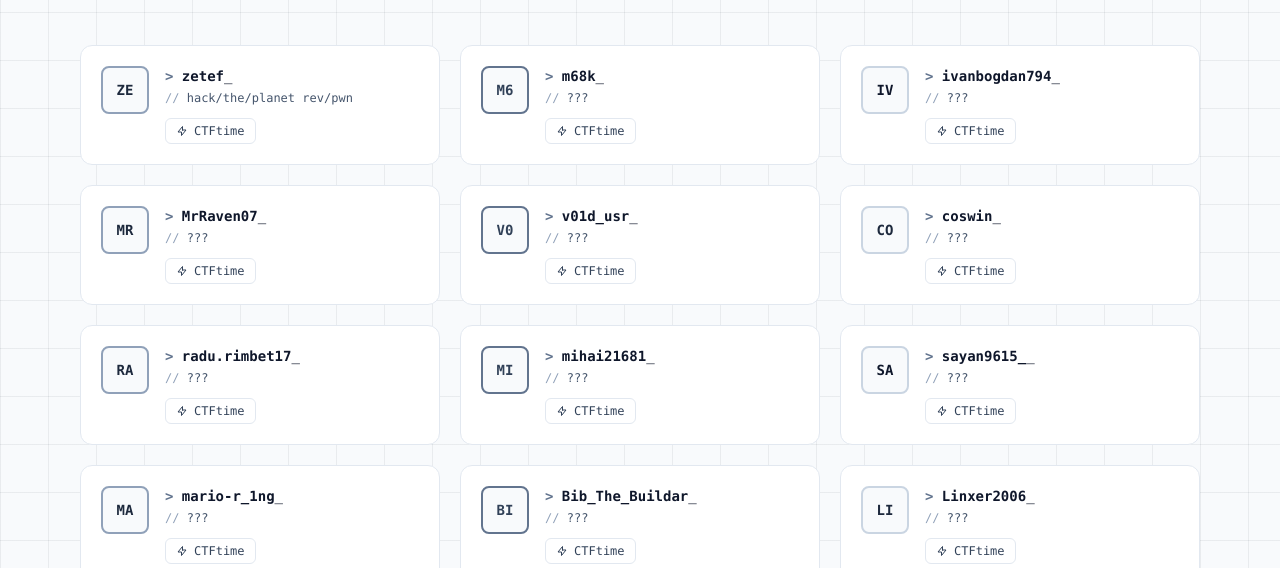
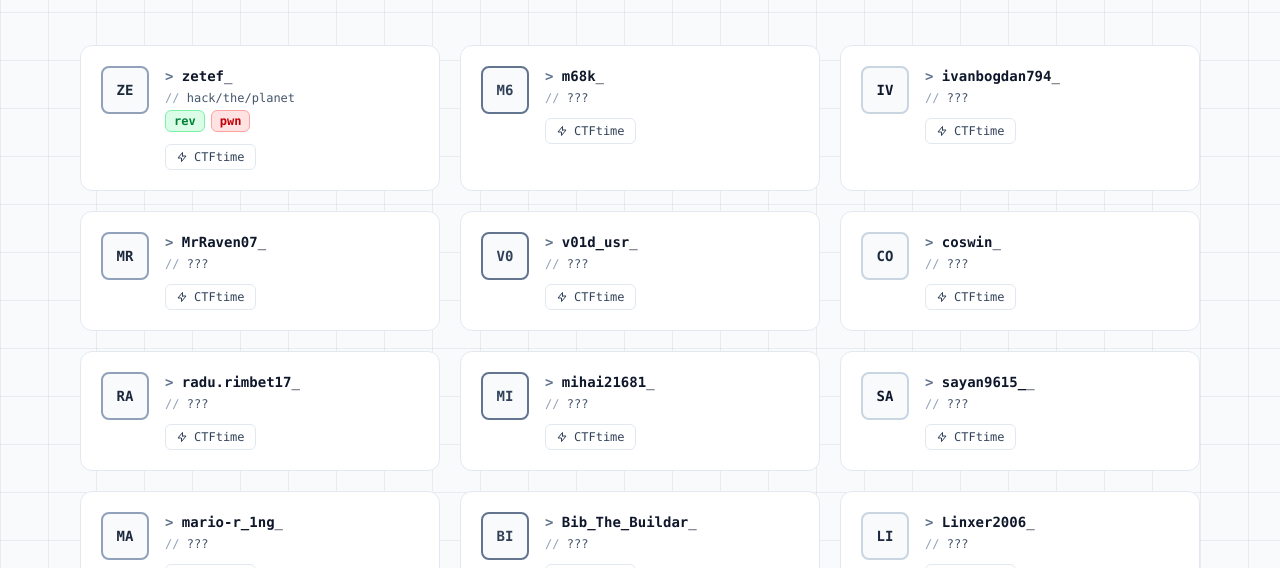
Before and after one commit to CarabusIoanSebastian/sett49_site, an Astro site: page /team in a window 1280 px wide. Shown: the part 228-796 px from the top of the page. Built offline with nearby package versions, Linux system fonts and the light colour scheme; Astro itself is replaced by a stand-in of ours.

Commit message:
add category cells

```diff
--- a/src/pages/team.astro
+++ b/src/pages/team.astro
@@ -2,6 +2,7 @@
 import Layout from '../layouts/Layout.astro';
 import ctftimeData from '../data/ctftime.json';
 import manualData from '../data/manual.json';
+import { Image } from 'astro:assets';
 
 // Combină membrii din CTFtime cu membrii adăugați manual (ex: cei fără cont încă)
 const roleMap: Record<string, string> = manualData.memberRoles || {};
@@ -23,8 +24,36 @@ const members = [
     })),
 ];
 
+// Poze de profil: pune src/assets/avatars/<handle>.(png|jpg|jpeg|webp) - fallback la initiale
+const avatarFiles = import.meta.glob<{ default: ImageMetadata }>('../assets/avatars/*.{png,jpg,jpeg,webp}', { eager: true });
+const avatarMap: Record<string, ImageMetadata> = {};
+for (const [path, mod] of Object.entries(avatarFiles)) {
+  const name = path.split('/').pop()!.replace(/\.[^.]+$/, '');
+  avatarMap[name.toLowerCase()] = mod.default;
+}
+
 function getInitials(handle: string): string {
   return handle.replace(/[^a-zA-Z0-9]/g, '').slice(0, 2).toUpperCase();
+}
+
+// Categorii cu chip colorat. Adauga aici altele; clasele Tailwind trebuie sa fie complete (statice).
+const categoryStyles: Record<string, string> = {
+  pwn: 'bg-red-100 text-red-700 border-red-300',
+  rev: 'bg-green-100 text-green-700 border-green-300',
+  web: 'bg-blue-100 text-blue-700 border-blue-300',
+  crypto: 'bg-purple-100 text-purple-700 border-purple-300',
+  forensics: 'bg-amber-100 text-amber-700 border-amber-300',
+  osint: 'bg-cyan-100 text-cyan-700 border-cyan-300',
+  misc: 'bg-slate-100 text-slate-700 border-slate-300',
+};
+
+// "hack/the/planet\nrev/pwn" -> randuri; pe un rand, daca toate segmentele sunt categorii cunoscute -> chips, altfel text simplu
+function parseRole(role: string) {
+  return role.split('\n').map(line => {
+    const parts = line.split('/').map(p => p.trim()).filter(Boolean);
+    const isChips = parts.length > 0 && parts.every(p => categoryStyles[p.toLowerCase()]);
+    return { text: line, chips: isChips ? parts : [] };
+  });
 }
 
 const avatarStyles = [
@@ -72,8 +101,10 @@ const avatarStyles = [
         <div class="group p-5 rounded-xl border border-slate-200 bg-white hover:border-slate-400 hover:shadow-sm transition-all duration-200">
           <div class="flex items-start gap-4">
             <!-- Avatar -->
-            <div class={`flex-shrink-0 w-12 h-12 rounded-lg border-2 ${style} bg-slate-50 flex items-center justify-center font-mono font-bold text-sm`}>
-              {initials}
+            <div class={`flex-shrink-0 w-12 h-12 rounded-lg overflow-hidden border-2 ${style} bg-slate-50 flex items-center justify-center font-mono font-bold text-sm`}>
+              {avatarMap[member.handle.toLowerCase()] ? (
+                <Image src={avatarMap[member.handle.toLowerCase()]} alt={member.handle} width={96} height={96} class="w-full h-full object-cover" />
+              ) : initials}
             </div>
 
             <!-- Info -->
@@ -84,8 +115,18 @@ const avatarStyles = [
               </div>
 
               <!-- Rol -->
-              <div class="text-xs text-slate-600 font-mono mt-1">
-                <span class="text-slate-400">// </span>{member.role}
+              <div class="text-xs text-slate-600 font-mono mt-1 space-y-1">
+                {parseRole(member.role).map(row => (
+                  <div class="flex flex-wrap items-center gap-1.5">
+                    {row.chips.length ? (
+                      row.chips.map(c => (
+                        <span class={`px-2 py-0.5 rounded-md border font-semibold ${categoryStyles[c.toLowerCase()]}`}>{c}</span>
+                      ))
+                    ) : (
+                      <span><span class="text-slate-400">// </span>{row.text}</span>
+                    )}
+                  </div>
+                ))}
               </div>
 
               <!-- Links -->
```
